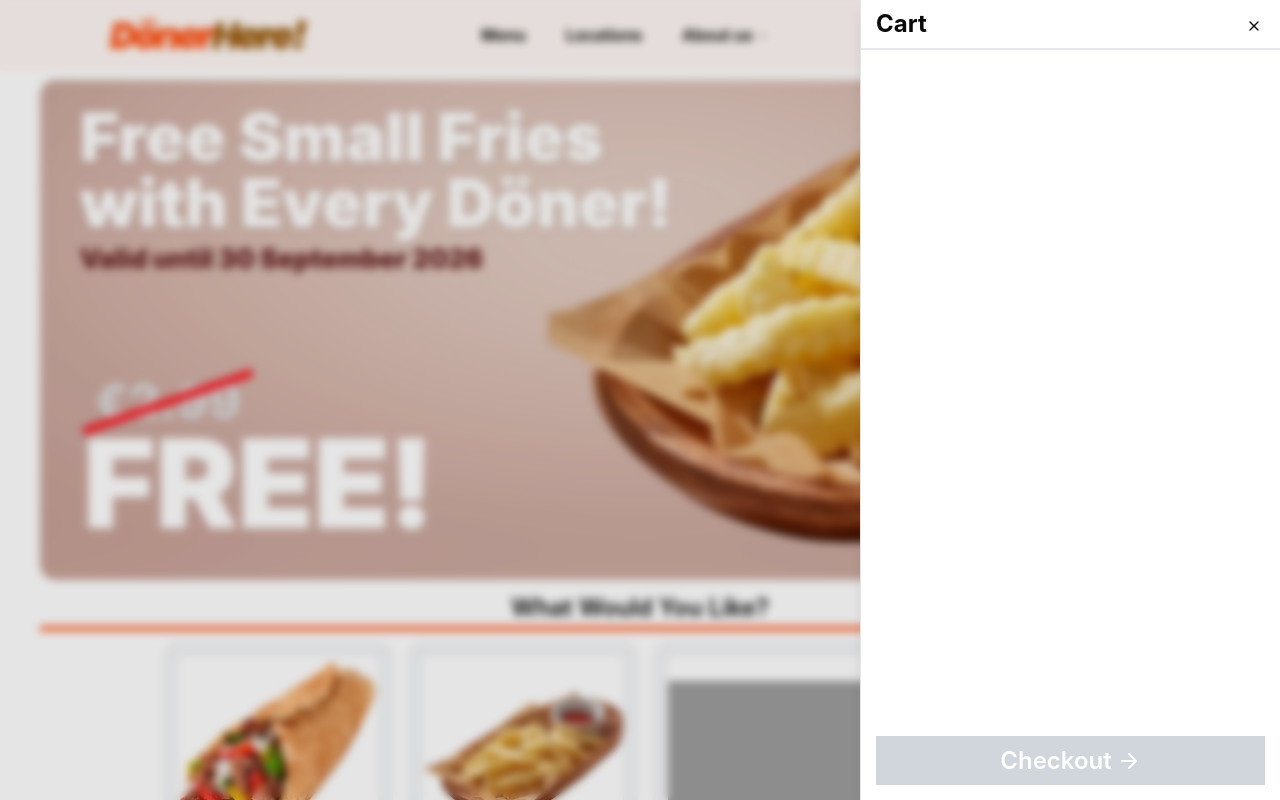
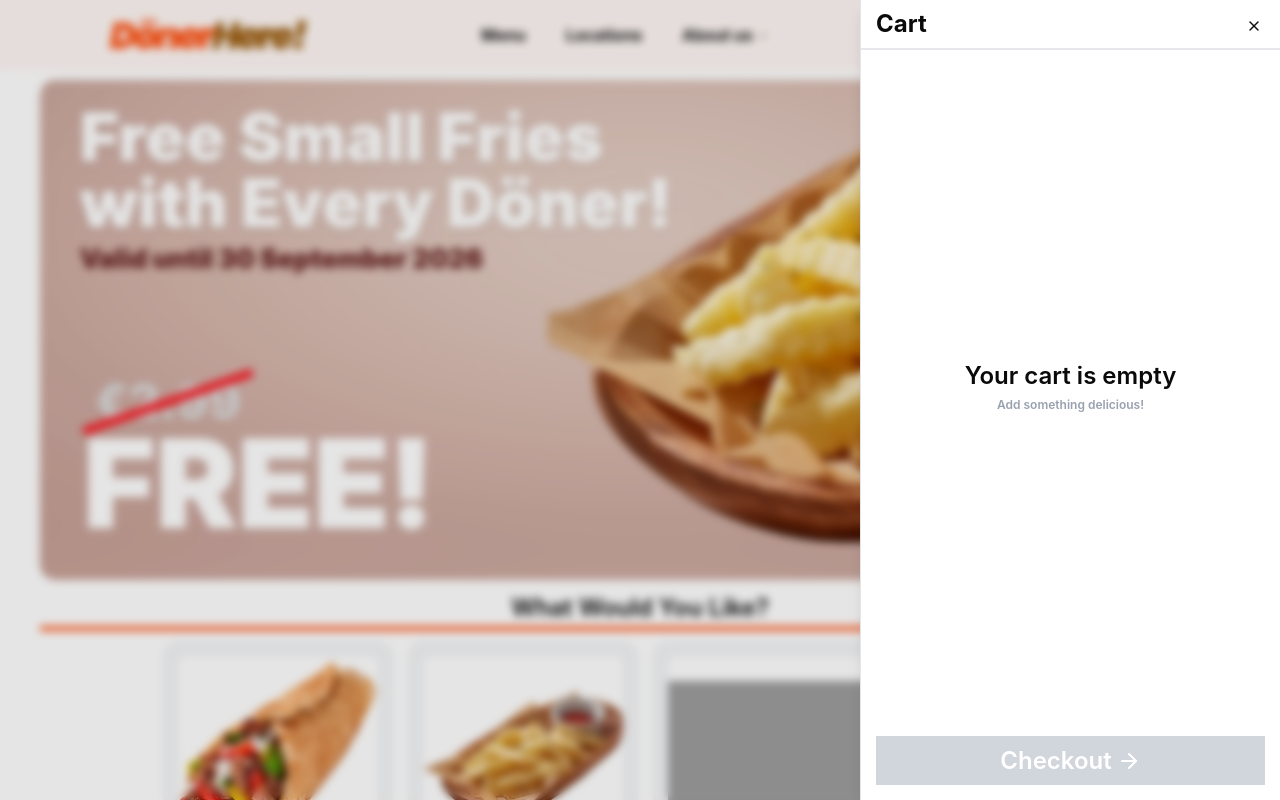
Before and after one commit to baranhq/donerhere, a React (Vite) app: page / in a window 1280 px wide. Both pictures are taken after a click on the button 1056 px from the left and 35 px from the top of the page. Shown: the top 800 px of the page. Built offline with nearby package versions, Linux system fonts and the light colour scheme; grey boxes are pictures that could not be loaded; a web font is replaced by a local one.

Commit message:
"Your cart is empty" message fix inside the cart

```diff
--- a/src/components/Navbar.tsx
+++ b/src/components/Navbar.tsx
@@ -110,7 +110,7 @@ function Navbar() {
                 <div>
                   <div className="w-full h-[2px] bg-gray-200"></div>
                 </div>
-                <div className="flex w-full h-full flex-col justify-start items-start">
+                <div className="flex w-full flex-1 flex-col justify-start items-start">
                   {cart.map((item, index) => (
                     <CartProduct
                       product={item.product}
@@ -119,14 +119,16 @@ function Navbar() {
                     ></CartProduct>
                   ))}
                 </div>
-                <div className="flex w-full h-full justify-center items-center flex-col">
-                  {/* <div className="text-[24px] font-semibold  p-[20px] text-center">
-                    <p>Your cart is empty</p>
-                    <p className="text-[12px] text-gray-400">
-                      Add something delicious!
-                    </p> */}
-                </div>
-                {/* </div> */}
+                {cart.length === 0 && (
+                  <div className="flex w-full h-full justify-center items-center flex-col">
+                    <div className="text-[24px] font-semibold  p-[20px] text-center">
+                      <p>Your cart is empty</p>
+                      <p className="text-[12px] text-gray-400">
+                        Add something delicious!
+                      </p>
+                    </div>
+                  </div>
+                )}
                 <div>
                   <a
                     href="/checkout"
```
